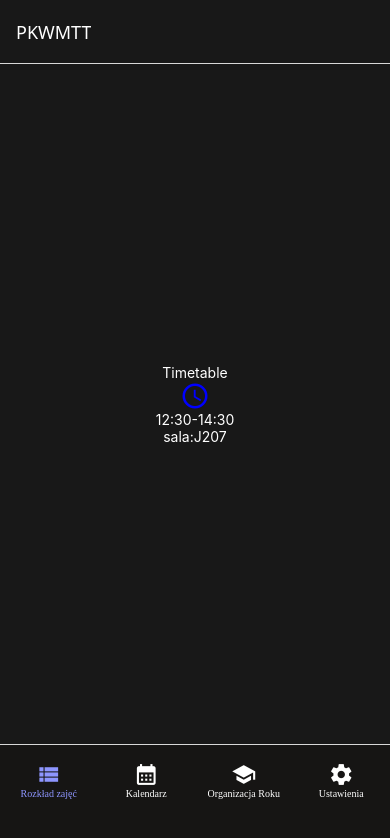
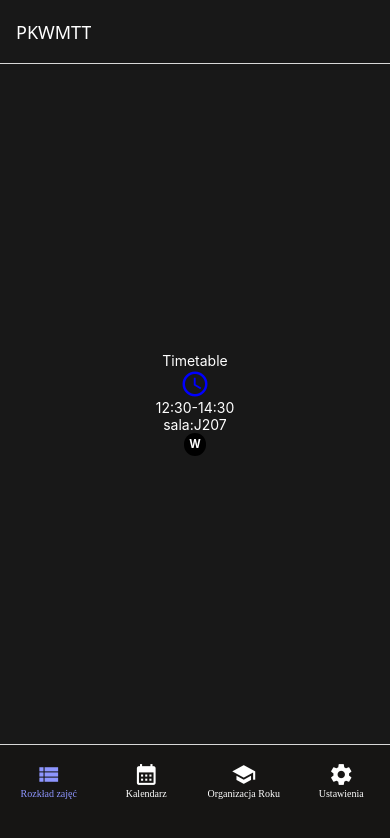
Before and after one commit to PKTTTeam/PKWMTT-frontend-mobile, a React Native app: screen / in a window 390 px wide. Shown: the top 838 px of the page. Built offline with nearby package versions, Linux system fonts and the light colour scheme.

Commit message:
feat: add LetterIcon component to TimetableScreen

```diff
--- a/src/app/tabs/TimetableScreen/TimetableScreen.tsx
+++ b/src/app/tabs/TimetableScreen/TimetableScreen.tsx
@@ -3,6 +3,7 @@ import Icon from 'react-native-vector-icons/MaterialIcons';
 import TimeRange from '../../../components/ui/TimeRange';
 import RoomInfo from '../../../components/ui/RoomInfo';
 import globalStyles from '../../../styles/globalStyles';
+import LetterIcon from '../../../components/ui/letterIcon';
 
 const TimetableScreen = () => {
   return (
@@ -11,6 +12,7 @@ const TimetableScreen = () => {
       <Icon name="schedule" size={30} color={'blue'} />
       <TimeRange timeStart={'12:30'} timeEnd={'14:30'} />
       <RoomInfo room={'J207'} />
+      <LetterIcon />
     </View>
   );
 };
```
